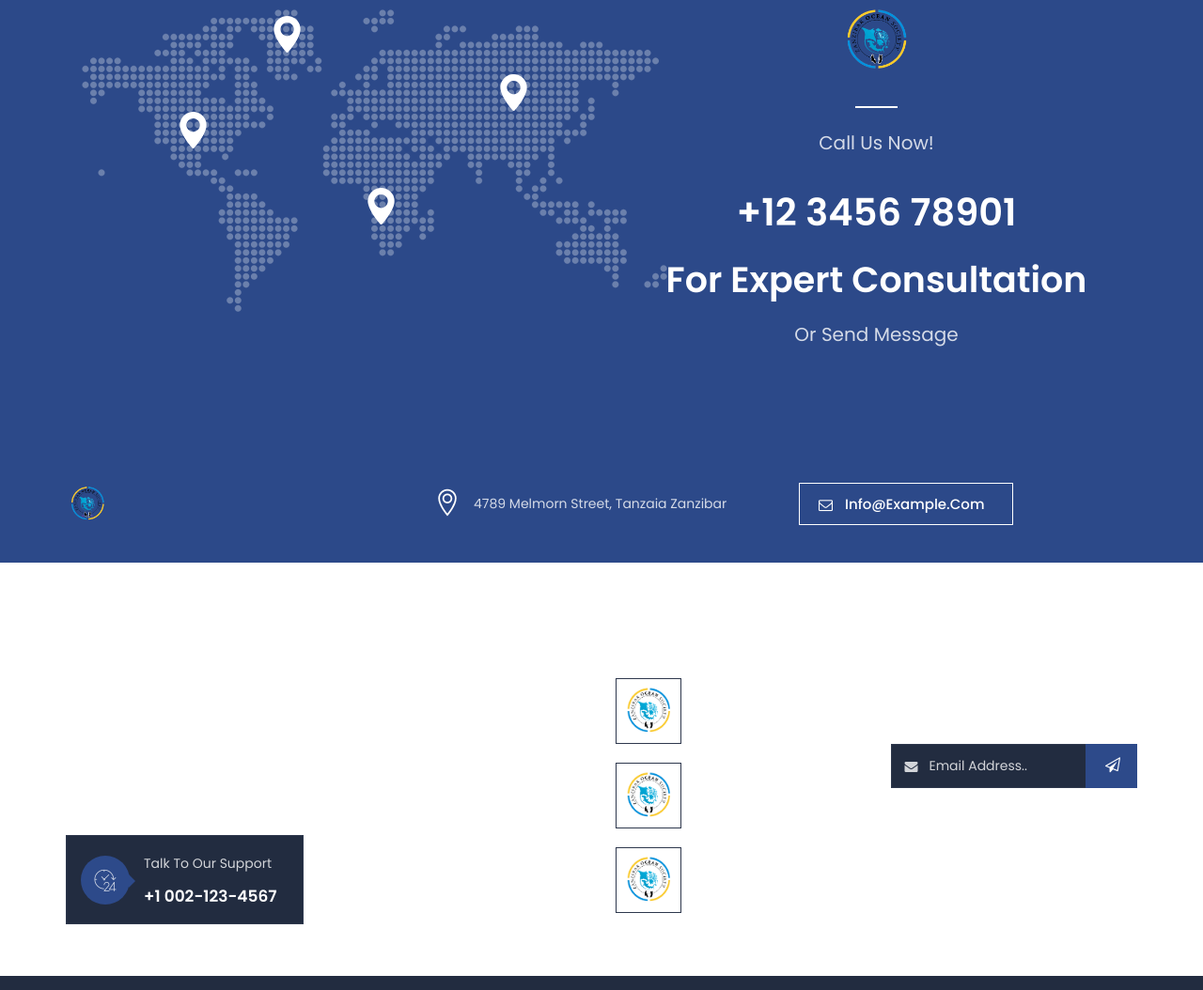
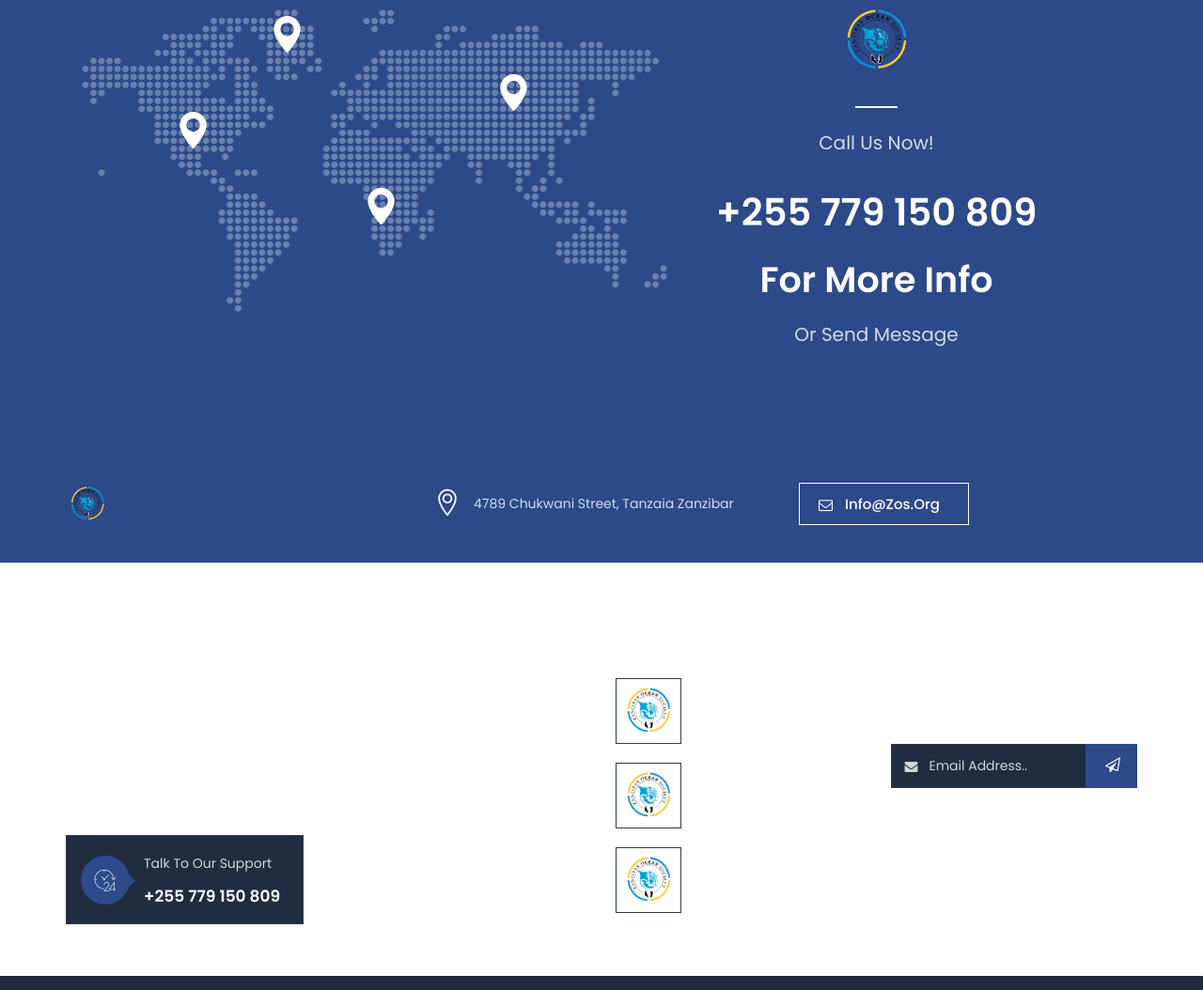
Before and after one commit to JRBshariff/Zanzibar-Ocean-Society, a plain HTML site: page index.html in a window 1280 px wide. Shown: the part 5263-6317 px from the top of the page at 94% size. Drawn offline with nearby package versions, Linux system fonts and the light colour scheme; a web font is replaced by a local one.

Commit message:
change some content

```diff
--- a/index.html
+++ b/index.html
@@ -803,8 +803,8 @@
                                 <!-- section-title -->
                                 <div class="section-title row-title clearfix">
                                     <div class="title-header">
-                                        <h2 class="title">+12 3456 78901</h2>
-                                        <h2 class="title fs-38">For Expert Consultation</h2>
+                                        <h2 class="title">+255 779 150 809</h2>
+                                        <h2 class="title fs-38">For more Info</h2>
                                     </div>
                                 </div><!-- section-title end -->
                                 <div class="">
@@ -844,7 +844,7 @@
                                     </div>
                                     <div class="featured-content"><!--  featured-content -->
                                         <div class="featured-desc">
-                                            <p>4789 Melmorn Street, Tanzaia Zanzibar</p>
+                                            <p>4789 Chukwani Street, Tanzaia Zanzibar</p>
                                         </div>
                                     </div>
                                 </div><!--  featured-icon-box END -->
@@ -852,7 +852,7 @@
                         </div>
                         <div class="col-lg-4 col-md-4 col-sm-6 order-md-3">
                             <div class="text-sm-right">
-                                <a class="ttm-btn ttm-btn-size-md ttm-btn-style-border ttm-icon-btn-left ttm-btn-color-white" href="mailto:Info@example.com" title=""> Info@example.com <i class="fa fa-envelope-o"></i></a>
+                                <a class="ttm-btn ttm-btn-size-md ttm-btn-style-border ttm-icon-btn-left ttm-btn-color-white" href="mailto:Info@example.com" title=""> Info@zos.org <i class="fa fa-envelope-o"></i></a>
                             </div>
                         </div>
                     </div>
@@ -880,7 +880,7 @@
                                                 <p>Talk To Our Support</p>
                                             </div>
                                             <div class="featured-title"><!--  featured-title -->
-                                                <h5>+1 002-123-4567</h5>
+                                                <h5>+255 779 150 809</h5>
                                             </div>
                                         </div>
                                     </div><!--  featured-icon-box END -->
```
